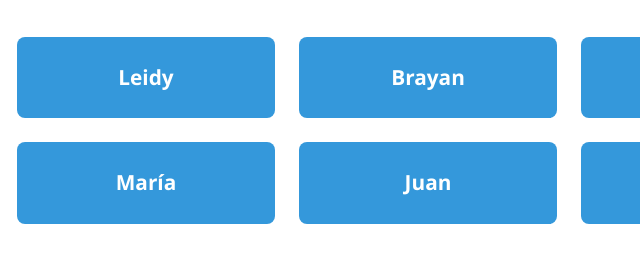
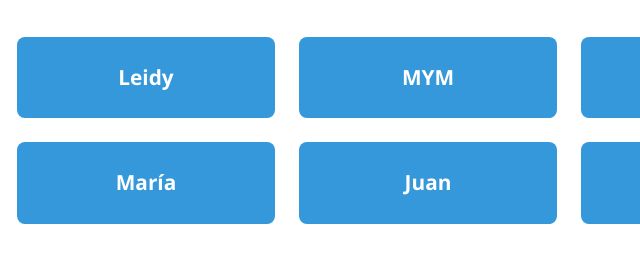
Before and after one commit to Darien1171/Graficas-de-Control-Estadistico, a plain HTML site: page index.html in a window 1280 px wide. Shown: the part 175-447 px from the top of the page, 212-852 px from the left. Drawn offline with Linux system fonts and the light colour scheme.

Commit message:
se me olvido esto

```diff
--- a/index.html
+++ b/index.html
@@ -119,7 +119,7 @@
 
             <div class="button-container">
                 <a href="leidy.html" class="button">Leidy</a>
-                <a href="#" class="button" onclick="alert('Página en construcción')">Brayan</a>
+                <a href="MYM.html" class="button">MYM</a>
                 <a href="#" class="button" onclick="alert('Página en construcción')">Carlos</a>
                 <a href="#" class="button" onclick="alert('Página en construcción')">María</a>
                 <a href="#" class="button" onclick="alert('Página en construcción')">Juan</a>
```
